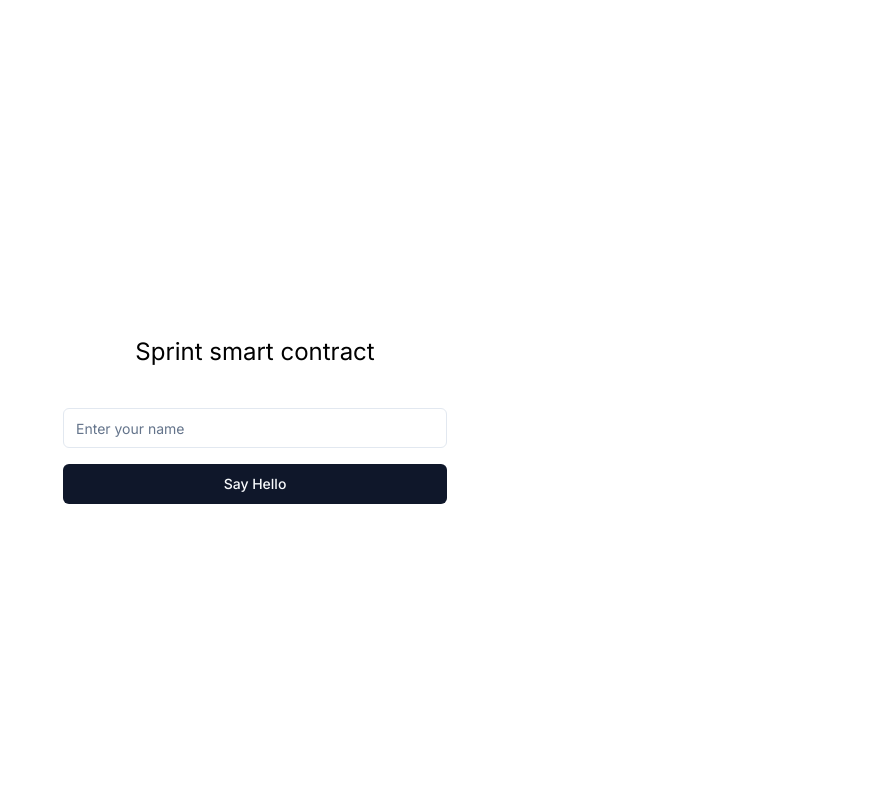
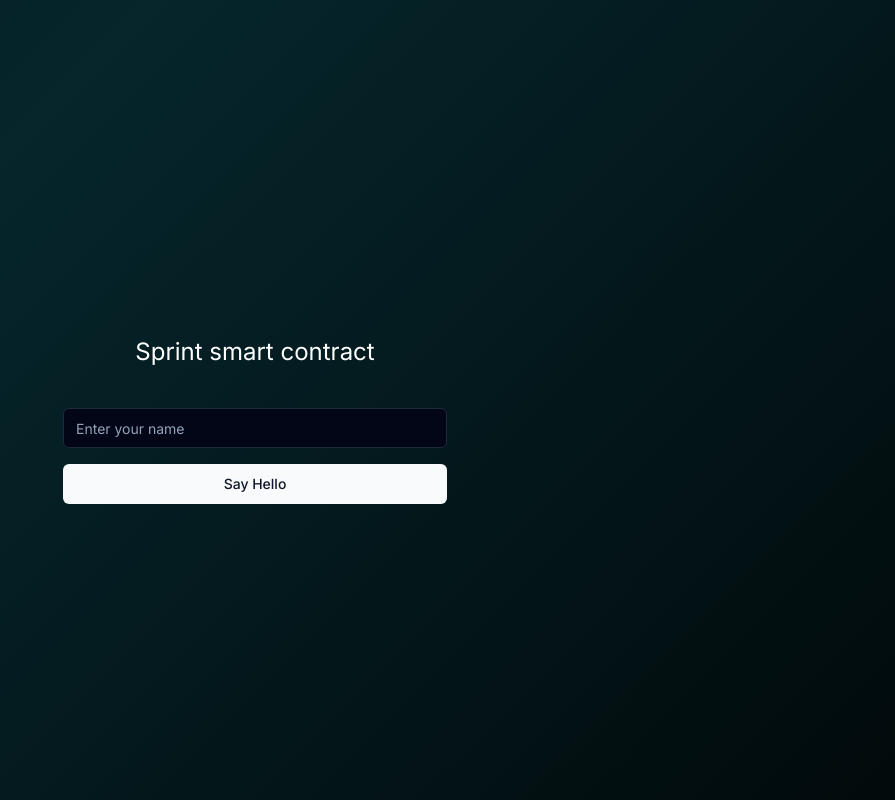
Before and after one commit to chelo-appventures/mvp-ssc-frontend, a Next.js app: page / in a window 1280 px wide. Shown: the whole page, without its empty margins (385-1280 px from the left). Built offline with nearby package versions, Linux system fonts and the light colour scheme.

Commit message:
add bg-animated-gradient

```diff
--- a/src/app/layout.tsx
+++ b/src/app/layout.tsx
@@ -16,7 +16,7 @@ export default function RootLayout({
   children: React.ReactNode
 }>) {
   return (
-    <html lang="en">
+    <html lang="en" className="dark">
       <body className={inter.className}>{children}</body>
     </html>
   )
--- a/src/app/page.tsx
+++ b/src/app/page.tsx
@@ -2,6 +2,7 @@
 
 import { useState } from "react"
 
+import { BgAnimatedGradient } from "@/components/generic/bg-animated-gradient"
 import { Button } from "@/components/ui/button"
 import { Input } from "@/components/ui/input"
 
@@ -9,7 +10,8 @@ export default function Home() {
   const [name, setName] = useState("")
 
   return (
-    <main className="flex min-h-screen flex-col items-center justify-center">
+    <BgAnimatedGradient>
+      <main className="flex min-h-screen flex-col items-center justify-center text-white">
         <p className="p-10 text-2xl">Sprint smart contract</p>
 
         <Input
@@ -25,5 +27,6 @@ export default function Home() {
           Say Hello
         </Button>
       </main>
+    </BgAnimatedGradient>
   )
 }
--- /dev/null
+++ b/src/components/generic/bg-animated-gradient/bg-animated-gradient.module.css
@@ -0,0 +1,27 @@
+.bg_black {
+  background: black;
+  width: 100%;
+  height: 100%;
+  z-index: 0;
+}
+
+.animate {
+  z-index: 1;
+  background: linear-gradient(-45deg, black, black, #1ec9e930, black, black);
+  background-size: 400% 400%;
+  width: 100%;
+  height: 100%;
+  animation: animate 30s ease infinite;
+}
+
+@keyframes animate {
+  0% {
+    background-position: 0% 50%;
+  }
+  50% {
+    background-position: 100% 50%;
+  }
+  100% {
+    background-position: 0% 50%;
+  }
+}
--- /dev/null
+++ b/src/components/generic/bg-animated-gradient/bg-animated-gradient.tsx
@@ -0,0 +1,11 @@
+import styles from "./bg-animated-gradient.module.css"
+
+export const BgAnimatedGradient = ({
+  children
+}: {
+  children: React.ReactNode
+}) => (
+  <div className={styles.bg_black}>
+    <div className={styles.animate}>{children}</div>
+  </div>
+)
--- /dev/null
+++ b/src/components/generic/bg-animated-gradient/index.ts
@@ -0,0 +1 @@
+export * from "./bg-animated-gradient"
```
Also changed, not shown: .prettierrc.mjs. Lines whose indentation alone changed are shown as unchanged.
